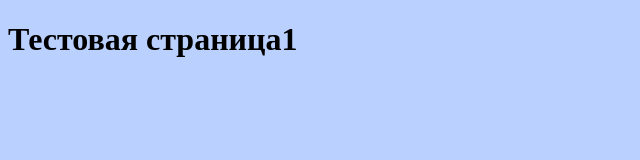
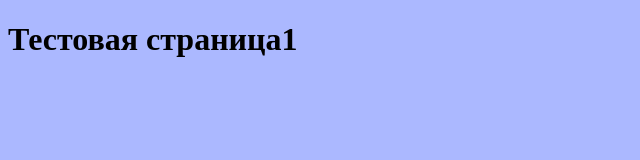
Before and after one commit to shiva522/git_command, a plain HTML site: page index.html in a window 1280 px wide. Shown: the whole page, without its empty margins (0-640 px from the left). Drawn offline with Linux system fonts and the light colour scheme.

Commit message:
Update style.css

```diff
--- a/style.css
+++ b/style.css
@@ -1,4 +1,4 @@
 body{
-    background-color: #bad1ff;
+    background-color: #abb8ff;
     color: #000;
 }
```
